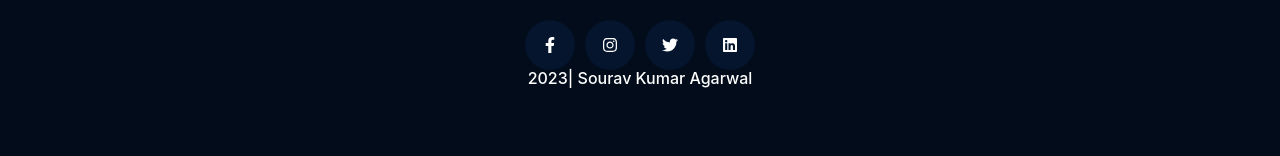
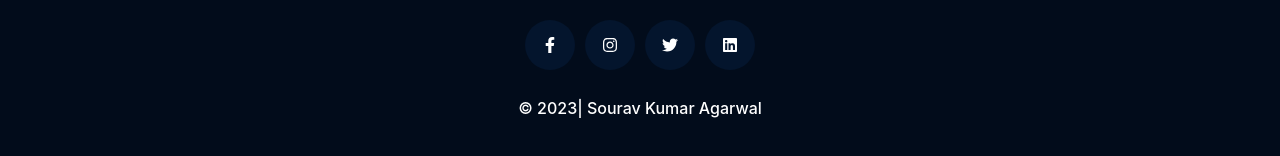
Before and after one commit to SouravKAgarwal/movie_app, a React (Vite) app: page / in a window 1280 px wide. Shown: the part 1238-1394 px from the top of the page. Built offline with nearby package versions, Linux system fonts and the light colour scheme; no server answers.

Commit message:
Header and Footer fixed

```diff
--- a/src/components/footer/Footer.jsx
+++ b/src/components/footer/Footer.jsx
@@ -43,8 +43,8 @@ const Footer = () => {
                         <FaLinkedin />
                     </span>
                 </div>
-                <ul className="menuItems">
-                    <li className="menuItem">2023| Sourav Kumar Agarwal</li>
+                <ul className="menuCopyrightItems">
+                    <li className="menuCopyrightItem">&copy; 2023| Sourav Kumar Agarwal</li>
                 </ul>
             </ContentWrapper>
         </footer>
--- a/src/components/footer/style.scss
+++ b/src/components/footer/style.scss
@@ -65,4 +65,22 @@
             }
         }
     }
+    .menuCopyrightItems {
+        list-style-type: none;
+        display: flex;
+        align-items: center;
+        justify-content: center;
+        gap: 15px;
+        margin-top: 25px;
+        @include md {
+            margin-top: 30px;
+            gap: 30px;
+        }
+        .menuCopyrightItem {
+            font-size: 12px;
+            @include md {
+                font-size: 16px;
+            }
+        }
+    }
 }
--- a/src/components/header/Header.jsx
+++ b/src/components/header/Header.jsx
@@ -8,7 +8,6 @@ import "./style.scss";
 
 import ContentWrapper from "../contentWrapper/ContentWrapper";
 import logo from "../../assets/movix-logo.svg";
-import SearchResult from "../../pages/searchResult/SearchResult";
 
 const Header = () => {
     const [show, setShow] = useState("top");
@@ -90,7 +89,7 @@ const Header = () => {
                 </ul>
 
                 <div className="mobileMenuItems">
-                    <HiOutlineSearch onClick={openSearch} onKeyUp={searchQueryHandler}/>
+                    <HiOutlineSearch onClick={openSearch}/>
                     {mobileMenu ? (<VscChromeClose onClick={() => setMobileMenu(false)} />) : (<SlMenu onClick={openMobileMenu} />)}
                 </div>
             </ContentWrapper>
--- a/src/components/movieCard/MovieCard.jsx
+++ b/src/components/movieCard/MovieCard.jsx
@@ -11,29 +11,29 @@ import PosterFallback from "../../assets/no-poster.png";
 const MovieCard = ({ data, fromSearch, mediaType }) => {
     const { url } = useSelector((state) => state.home);
     const navigate = useNavigate();
-    const posterUrl = data.poster_path
-        ? url.poster + data.poster_path
+    const posterUrl = data?.poster_path
+        ? url.poster + data?.poster_path
         : PosterFallback;
     return (
         <div
             className="movieCard"
             onClick={() =>
-                navigate(`/${data.media_type || mediaType}/${data.id}`)
+                navigate(`/${data?.media_type || mediaType}/${data?.id}`)
             }
         >
             <div className="posterBlock">
                 <Img className="posterImg" src={posterUrl} />
                 {!fromSearch && (
                     <React.Fragment>
-                        <CircleRating rating={data.vote_average.toFixed(1)} />
-                        <Genres data={data.genre_ids.slice(0, 2)} />
+                        <CircleRating rating={data?.vote_average.toFixed(1)} />
+                        <Genres data={data?.genre_ids.slice(0, 2)} />
                     </React.Fragment>
                 )}
             </div>
             <div className="textBlock">
-                <span className="title">{data.title || data.name}</span>
+                <span className="title">{data?.title || data?.name}</span>
                 <span className="date">
-                    {dayjs(data.release_date).format("MMM D, YYYY")}
+                    {dayjs(data?.release_date).format("MMM D, YYYY")}
                 </span>
             </div>
         </div>
--- a/src/components/switchTabs/SwitchTabs.jsx
+++ b/src/components/switchTabs/SwitchTabs.jsx
@@ -16,7 +16,7 @@ const SwitchTabs = ({data, onTabChange}) => {
     return (
         <div className="switchingTabs">
             <div className="tabItems">
-                {data.map((tab, index) => (
+                {data?.map((tab, index) => (
                     <span
                         key={index}
                         className={`tabItem ${selectedTab === index ? "active" : ""}`}
--- a/src/pages/details/detailsBanner/DetailsBanner.jsx
+++ b/src/pages/details/detailsBanner/DetailsBanner.jsx
@@ -43,16 +43,16 @@ const DetailsBanner = ({ video, crew }) => {
           {!!data && (
             <React.Fragment>
               <div className="backdrop-img">
-                <Img src={url.backdrop + data.backdrop_path} />
+                <Img src={url.backdrop + data?.backdrop_path} />
               </div>
               <div className="opacity-layer"></div>
               <ContentWrapper>
                 <div className="content">
                   <div className="left">
-                    {data.poster_path ? (
+                    {data?.poster_path ? (
                       <Img
                         className="posterImg"
-                        src={url.backdrop + data.poster_path}
+                        src={url.backdrop + data?.poster_path}
                       />
                     ) : (
                       <Img className="posterImg" src={PosterFallback} />
@@ -60,16 +60,16 @@ const DetailsBanner = ({ video, crew }) => {
                   </div>
                   <div className="right">
                     <div className="title">
-                      {`${data.name || data.title} (${dayjs(
+                      {`${data?.name || data?.title} (${dayjs(
                         data?.release_date
                       ).format("YYYY")})`}
                     </div>
-                    <div className="subtitle">{data.tagline}</div>
+                    <div className="subtitle">{data?.tagline}</div>
 
                     <Genres data={_genres} />
 
                     <div className="row">
-                      <CircleRating rating={data.vote_average.toFixed(1)} />
+                      <CircleRating rating={data?.vote_average.toFixed(1)} />
                       <div
                         className="playbtn"
                         onClick={() => {
@@ -84,29 +84,29 @@ const DetailsBanner = ({ video, crew }) => {
 
                     <div className="overview">
                       <div className="heading">Overview</div>
-                      <div className="description">{data.overview}</div>
+                      <div className="description">{data?.overview}</div>
                     </div>
 
                     <div className="info">
-                      {data.status && (
+                      {data?.status && (
                         <div className="infoItem">
                           <span className="text bold">Status: </span>
-                          <span className="text">{data.status}</span>
+                          <span className="text">{data?.status}</span>
                         </div>
                       )}
-                      {data.release_date && (
+                      {data?.release_date && (
                         <div className="infoItem">
                           <span className="text bold">Release Date: </span>
                           <span className="text">
-                            {dayjs(data.release_date).format("MMM D, YYYY")}
+                            {dayjs(data?.release_date).format("MMM D, YYYY")}
                           </span>
                         </div>
                       )}
-                      {data.runtime && (
+                      {data?.runtime && (
                         <div className="infoItem">
                           <span className="text bold">Runtime: </span>
                           <span className="text">
-                            {toHoursAndMinutes(data.runtime)}
+                            {toHoursAndMinutes(data?.runtime)}
                           </span>
                         </div>
                       )}
--- a/src/pages/home/heroBanner/HeroBanner.jsx
+++ b/src/pages/home/heroBanner/HeroBanner.jsx
@@ -28,6 +28,12 @@ const HeroBanner = () => {
     }
   };
 
+  const searchQueryHandlerButton = () => {
+    if (query.length > 0) {
+      navigate(`/search/${query}`);
+    }
+  };
+
   return (
     <div className="heroBanner">
       {!loading && (
@@ -50,7 +56,7 @@ const HeroBanner = () => {
               onChange={(e) => setQuery(e.target.value)}
               onKeyUp={searchQueryHandler}
             />
-            <button>Search</button>
+            <button onClick={() => searchQueryHandlerButton()}>Search</button>
           </div>
         </div>
       </ContentWrapper>
```
